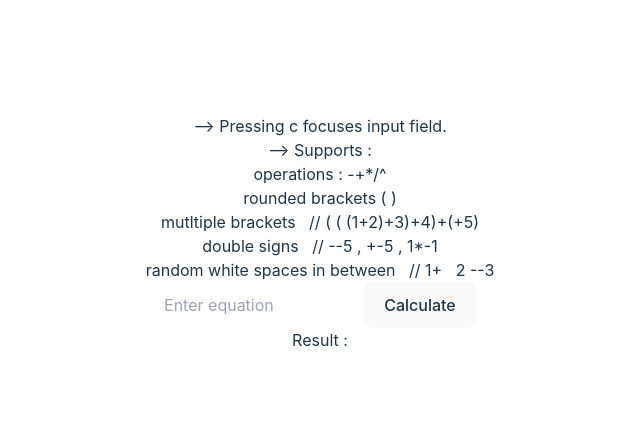
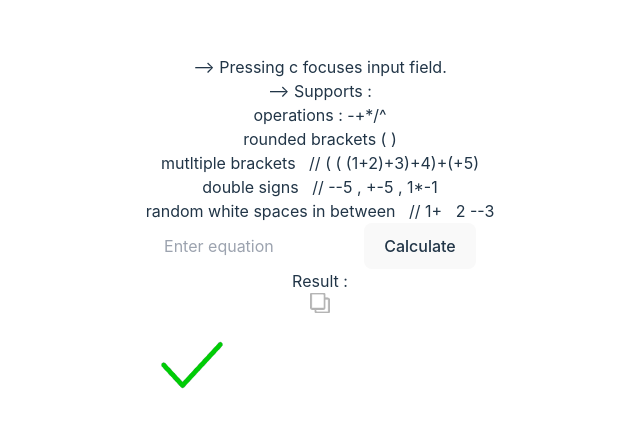
Before and after one commit to utkarsh-patadiya/calculator-vite-react, a React (Vite) app: page / in a window 1280 px wide. Shown: the part 167-594 px from the top of the page, without its empty margins (320-960 px from the left). Built offline with nearby package versions, Linux system fonts and the light colour scheme.

Commit message:
copy feature added

```diff
--- a/src/App.jsx
+++ b/src/App.jsx
@@ -19,7 +19,7 @@ function App() {
       <div className="App">
         <EquationInput onCalculate={handleCalculate} />
 
-        <button onClick={handleCalculate}>Calculate</button>
+        <button className="m-3" onClick={handleCalculate}>Calculate</button>
 
         <Result result={result} />
       </div>
--- /dev/null
+++ b/src/components/copy.css
@@ -0,0 +1,11 @@
+.butt {
+  background-color: transparent;
+  margin: 0px;
+  padding: 0px;
+  border: 0px solid transparent;
+}
+
+button:focus,
+button:focus-visible {
+  outline: 0px;
+}
--- a/src/components/input.jsx
+++ b/src/components/input.jsx
@@ -38,7 +38,7 @@ const EquationInput = ({ onCalculate }) => {
       onChange={handleInputChange}
       onKeyDown={handleKeyDown}
       style={{ minWidth: "200px", width: inputWidth }}
-      className="p-3 rounded border border-gray-500 hover:border-gray-300"
+      className="m-3 mr-0 p-3 rounded border border-gray-500 hover:border-gray-300"
       placeholder="Enter equation"
     />
   );
--- a/src/components/result.jsx
+++ b/src/components/result.jsx
@@ -1,10 +1,48 @@
-import React from 'react';
+import clsx from "clsx";
+import React, { useState, useEffect } from "react";
+import "./copy.css";
 
 const Result = ({ result }) => {
+  const [isCopy, setCopy] = useState(false);
+
+  useEffect(() => {
+    let timer;
+    if (isCopy) {
+      timer = setTimeout(() => {
+        setCopy(false);
+      }, 1000); // 1000 milliseconds = 1 second
+    }
+    return () => clearTimeout(timer);
+  }, [isCopy]);
+
+  const handleCopyClick = () => {
+    // Copy result to clipboard
+    navigator.clipboard.writeText(result)
+      .then(() => {
+        // Set state to indicate copy success
+        setCopy(true);
+      })
+      .catch((error) => {
+        console.error("Failed to copy:", error);
+      });
+  };
+
   return (
-    <div className="flex justify-between border border-gray-700 bg-black rounded text-left p-2">
-      Result : {result}
-    </div>
+    <>
+      <div className="flex justify-between border border-gray-700 bg-black rounded text-left p-2">
+        Result : {result}
+        <div className="w-5 flex">
+          <button className="butt" onClick={handleCopyClick}>
+            <img className="h-6" src="copy.png" alt="copy" />
+          </button>
+          <img
+            className={clsx(isCopy ? "" : "hidden")}
+            src="tick.png"
+            alt="tick"
+          />
+        </div>
+      </div>
+    </>
   );
 };
 
```
Also changed, not shown: public/copy.png (added), public/tick.png (added).
